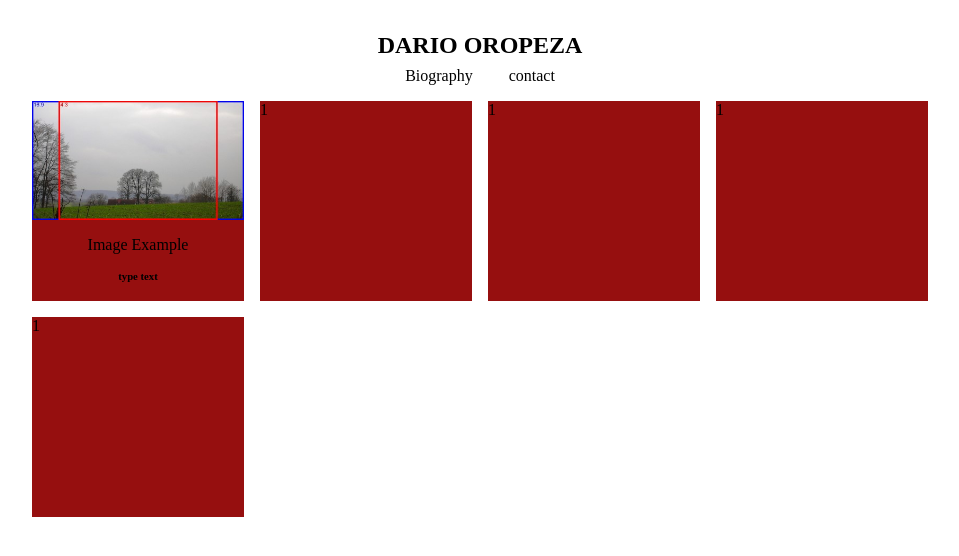
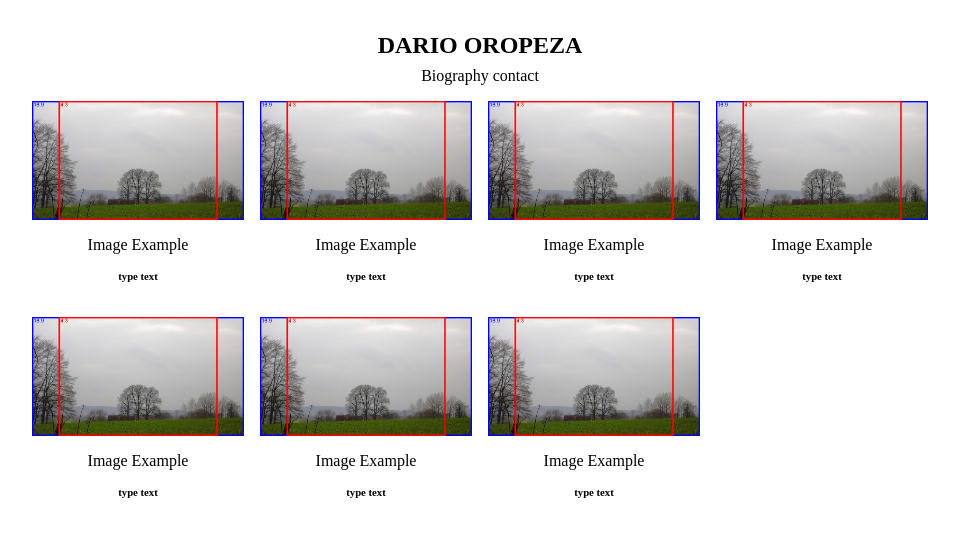
Before and after one commit to itsDario/DarioHomepage, a PHP site: page /Dario.html in a window 1280 px wide. Shown: the top 556 px of the page, without its empty margins (160-1119 px from the left). Run offline with PHP 8.4, Linux system fonts and the light colour scheme.

Commit message:
link framework added to grid

```diff
--- a/Dario.html
+++ b/Dario.html
@@ -20,24 +20,57 @@
     </div>
   </header>
 
+
   <div class="grid">
+    <a href="google.com">
       <div class="module">
         <img src="images/16by9.jpg" alt="exampleImage">
         <p>Image Example</p>
         <h6>type text</h6>
       </div>
+    </a>
+    <a href="google.com">
       <div class="module">
-      1
+        <img src="images/16by9.jpg" alt="exampleImage">
+        <p>Image Example</p>
+        <h6>type text</h6>
       </div>
+    </a>
+    <a href="google.com">
       <div class="module">
-      1
+        <img src="images/16by9.jpg" alt="exampleImage">
+        <p>Image Example</p>
+        <h6>type text</h6>
       </div>
+    </a>
+    <a href="google.com">
       <div class="module">
-      1
+        <img src="images/16by9.jpg" alt="exampleImage">
+        <p>Image Example</p>
+        <h6>type text</h6>
       </div>
+    </a>
+    <a href="google.com">
       <div class="module">
-      1
+        <img src="images/16by9.jpg" alt="exampleImage">
+        <p>Image Example</p>
+        <h6>type text</h6>
       </div>
+    </a>
+    <a href="google.com">
+      <div class="module">
+        <img src="images/16by9.jpg" alt="exampleImage">
+        <p>Image Example</p>
+        <h6>type text</h6>
+      </div>
+    </a>
+    <a href="google.com">
+      <div class="module">
+        <img src="images/16by9.jpg" alt="exampleImage">
+        <p>Image Example</p>
+        <h6>type text</h6>
+      </div>
+    </a>
   </div>
 
   <!-- <p class="lead">I've spent all my life intrested in computers so I got a good handle with the hardware and
--- a/css/main.css
+++ b/css/main.css
@@ -45,7 +45,7 @@ body {
 
 .module {
     /* Demo-Specific Styles */
-    background: #960f0f;
+    /* background: #960f0f; */
     display: block;
     align-items: center;
     justify-content: center;
@@ -59,17 +59,21 @@ body {
 
 .module p,
 .module h6,
-.module img {
+.module img,
+.module a {
     max-width: 100%;
     max-height: 100%;
     text-align: center;
     vertical-align: top;
 }
 
+a {
+    padding: 0;
+}
+
 .module p,
 .module h6 {
     margin: 1rem;
-
 }
 
 /* If Grid is supported, remove the margin we set for the fallback */
```
Lines whose indentation alone changed are shown as unchanged.
